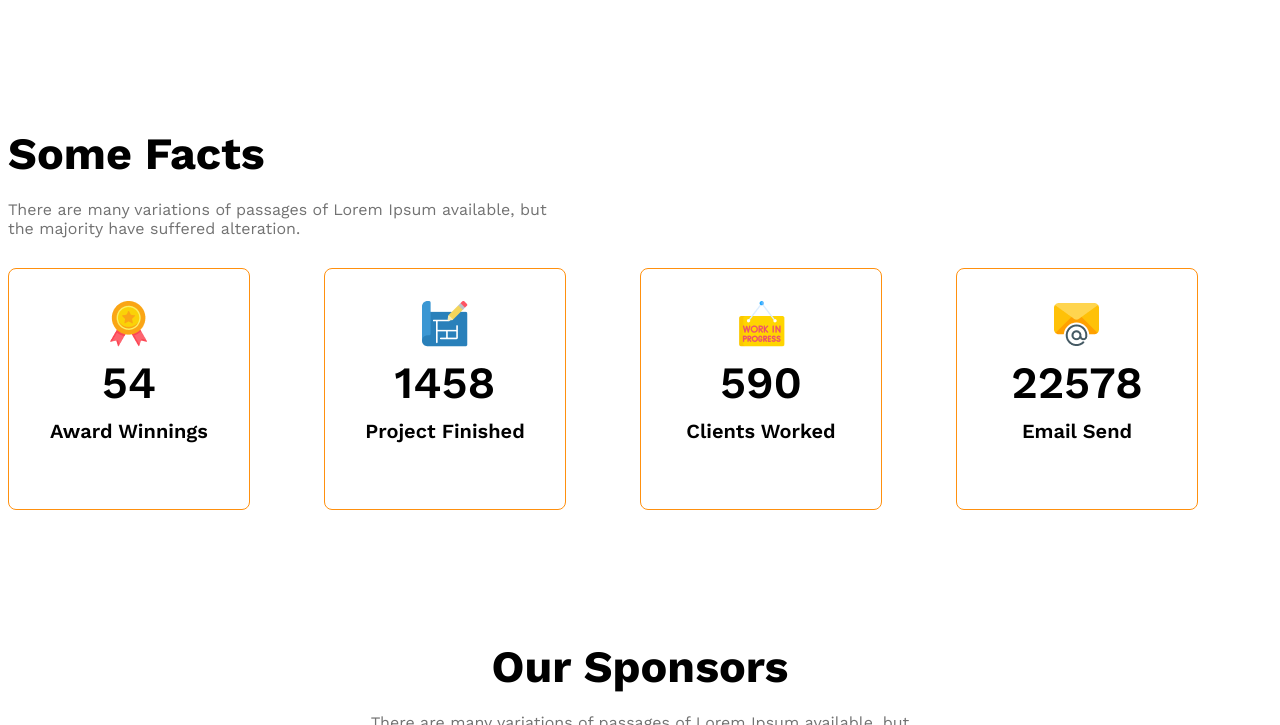
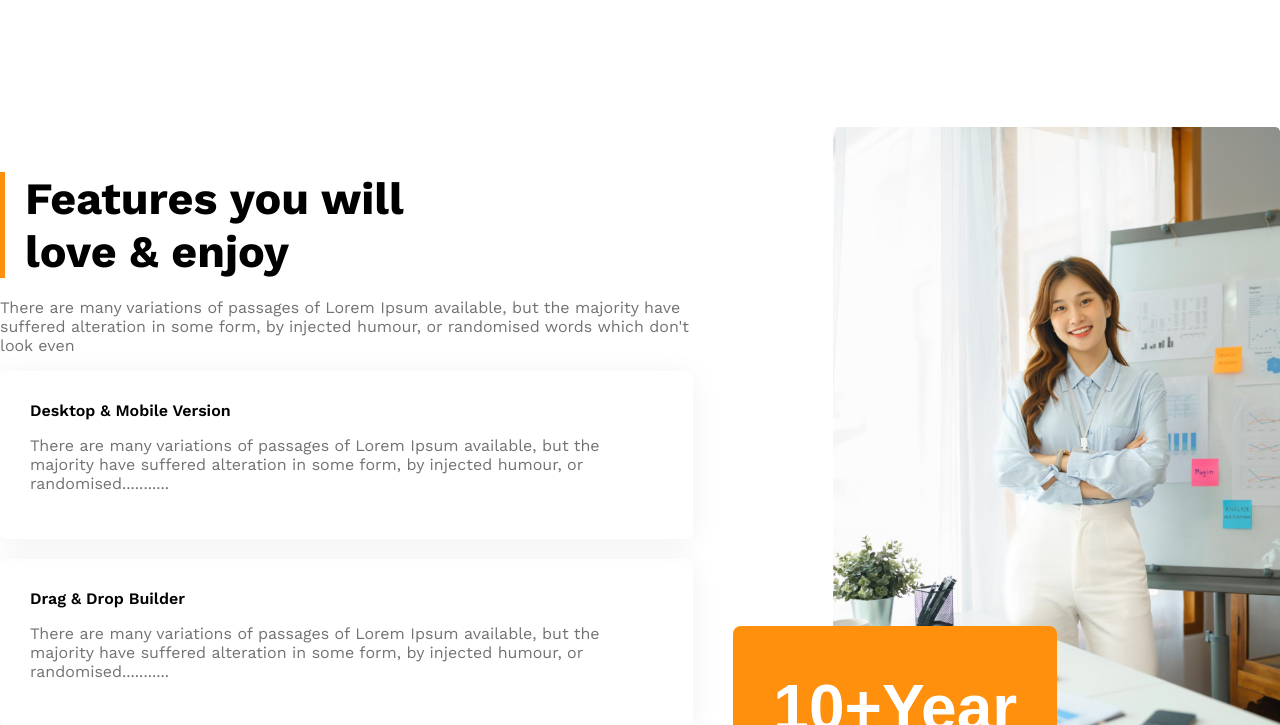
Before and after one commit to morshed28/g3-architects-website, a plain HTML site: page index.html in a window 1280 px wide. Shown: the part 2075-2800 px from the top of the page. Drawn offline with nearby package versions, Linux system fonts and the light colour scheme.

Commit message:
feature section complete

```diff
--- a/index.html
+++ b/index.html
@@ -45,8 +45,41 @@
             </div>
          </section>
          <!--features will enjoy-->
-         <section>
+         <section class="features dispaly-flex">
+            <div>
+               <h3 id="feature-section-title" class="section-title">Features you will <br> love & enjoy</h3>
+               <p class="text-light-gray">There are many variations of passages of Lorem Ipsum available, but the majority have suffered alteration in some form, by injected humour, or randomised words which don't look even</p>
 
+
+             <div class="feature-card">
+                <h4 class="feature-title">Desktop & Mobile Version</h4>
+                <p class="text-light-gray">There are many variations of passages of Lorem Ipsum available, but the majority have suffered alteration in some form, by injected humour, or randomised...........</p>
+
+             </div>
+             <div class="feature-card">
+                <h4 class="feature-title">Drag & Drop Builder</h4>
+                <p class="text-light-gray">There are many variations of passages of Lorem Ipsum available, but the majority have suffered alteration in some form, by injected humour, or randomised...........</p>
+
+             </div>
+             <div class="feature-card">
+                <h4 class="feature-title">Awesome Modern Design</h4>
+                <p class="text-light-gray">There are many variations of passages of Lorem Ipsum available, but the majority have suffered alteration in some form, by injected humour, or randomised...........</p>
+
+             </div>
+             <div class="feature-card">
+                <h4 class="feature-title">Super Easy to Edit</h4>
+                <p class="text-light-gray">There are many variations of passages of Lorem Ipsum available, but the majority have suffered alteration in some form, by injected humour, or randomised...........</p>
+
+             </div>
+            </div>
+            <div class="feature-architect">
+                <img  src="images/architect.png" alt="">
+                <button id="experience-badge" class="btn-primary">
+                    <span id="experience-year">10+Year</span>
+                    <br>
+                    <span>Experience</span>
+                </button>
+            </div>
          </section>
          <!--some facts-->
          <section>
--- a/styles/architects.css
+++ b/styles/architects.css
@@ -4,7 +4,9 @@
   font-weight: 400;
   font-style: normal;
 }
-
+body{
+    margin: 0;
+}
 
 /* Shared styles */
 .dispaly-flex{
@@ -126,6 +128,51 @@ main > section{
     font-weight: 500;
 }
 
+/* feature section related styles */
+
+.features{
+    gap: 140px;
+}
+
+#feature-section-title{
+    padding-left: 20px;
+    border-left: 5px solid #FF900E;
+}
+
+.feature-card{
+    padding: 30px;
+    box-shadow: 0 4px 30px 0 rgba(0, 0, 0, 0.06);
+    margin-bottom: 20px;
+    border-radius: 8px;
+}
+
+.feature-card .feature-title{
+    font-weight: 600;
+    font-size: 1.25rm;
+    margin-top: 0;
+    margin-bottom: 0;
+
+}
+
+#experience-badge{
+    padding:45px 40px;
+    font-size: 1.5rem;
+    font-weight: 500;
+    margin-left:-100px;
+    margin-top: -125px;
+}
+
+#experience-year{
+    font-size: 4rem;
+    font-weight: 700;
+}
+
+.feature-architect img{
+        width: 100%;
+}
+
+
+
 /* some facts related styles */
 .section-title{
     margin-bottom: 20px;
@@ -187,7 +234,8 @@ main > section{
 @media  screen and (max-width: 576px) {
     .navbar,
     .nav-link,
-    .teams{
+    .teams,
+    .features{
         flex-direction: column;
     }
     .team-img-container,
@@ -206,11 +254,17 @@ main > section{
         margin-left: 20px;
     }
 
+    #experience-badge{
+        margin-top: 20px;
+        margin-left: 20px;
+    }
+
 }
 
 /* medium size device */
 @media screen and (min-width: 576px) and (max-width: 992px)  {
-    .teams{
+    .teams,
+    .features{
         flex-direction: column;
 
     }
@@ -224,4 +278,9 @@ main > section{
         justify-items: center;
         grid-template-columns: repeat(2, 1fr);
     }
+
+    #experience-badge{
+        margin-top: 20px;
+        margin-left: 20px;
+    }
 }
```
